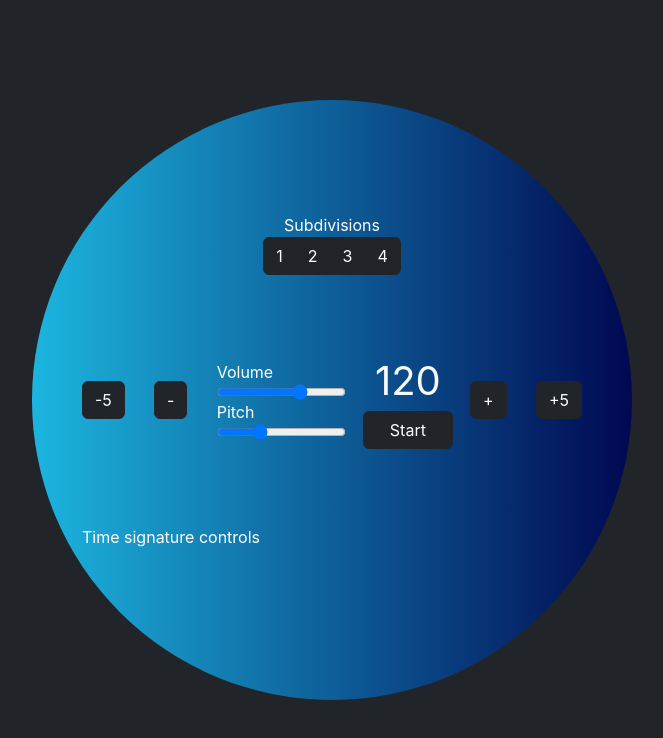
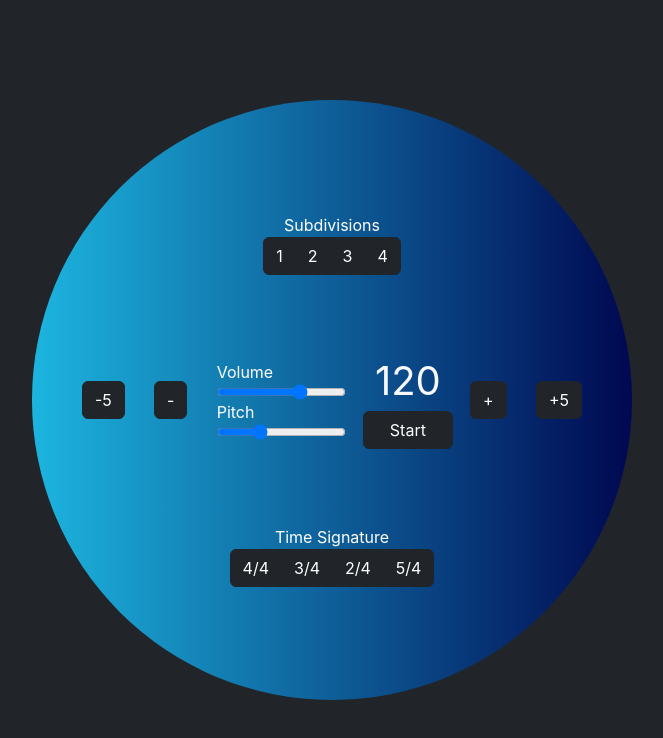
Before and after one commit to devbyjonah/metronome, a React (Create React App) app: page / in a window 1280 px wide. Shown: the top 738 px of the page, without its empty margins (308-971 px from the left). Built offline with nearby package versions, Linux system fonts and the light colour scheme.

Commit message:
added feature for changing time signature

```diff
--- a/src/MetronomeEngine.js
+++ b/src/MetronomeEngine.js
@@ -18,7 +18,7 @@ export default class MetronomeEngine {
 		this.intervalId = null; // reference to the setInterval making calls to scheduler
 		this.volume = 1;
 		this.pitch = 1000;
-		this.subdivision = 3; // number of subdivisions per beat
+		this.subdivision = 1; // number of subdivisions per beat
 	}
 
 	nextBeat() {
@@ -27,11 +27,11 @@ export default class MetronomeEngine {
 		this.nextNoteTime += secondsPerBeat;
 		// increment beat number, set to 0 if end of bar
 		this.currentBeat++;
-		if (this.currentBeat === this.beatsPerBar) {
+		if (this.currentBeat >= this.beatsPerBar) {
 			this.currentBeat = 0;
 		}
 	}
-	scheduleNote(beatNumber, time, pitch) {
+	scheduleNote(beatNumber, time, onBeat) {
 		// push not to queue for tracking
 		this.noteQueue.push({ note: beatNumber, time: time });
 
@@ -42,7 +42,13 @@ export default class MetronomeEngine {
 
 		gainNode.gain.value = this.volume;
 		// assign higher frequency for downbeats only
-		osc.frequency.value = pitch;
+		let pitch;
+		if (beatNumber === 0) {
+			pitch = this.pitch * 1.2;
+		} else {
+			pitch = this.pitch;
+		}
+		osc.frequency.value = onBeat ? pitch : this.pitch * 0.8;
 		//beatNumber % this.beatsPerBar === 0 ? this.pitch : this.pitch * 0.8;
 		envelope.gain.value = 1;
 		envelope.gain.exponentialRampToValueAtTime(1, time + 0.001);
@@ -68,7 +74,7 @@ export default class MetronomeEngine {
 				this.scheduleNote(
 					this.currentBeat,
 					this.nextNoteTime + secondsPerSubdivision * i,
-					i === 0 ? this.pitch : this.pitch * 0.8
+					i === 0
 				);
 			}
 			// move on to next beat
--- a/src/components/Metronome.js
+++ b/src/components/Metronome.js
@@ -6,6 +6,7 @@ import ToggleButton from "./ToggleButton";
 import MetronomeEngine from "../MetronomeEngine";
 import Sliders from "./Sliders";
 import Subdivisions from "./Subdivisions";
+import TimeSignatures from "./TimeSignatures";
 
 import "../css/Metronome.css";
 
@@ -28,15 +29,19 @@ export default function Metronome() {
 	};
 
 	const changeVolume = (event) => {
-		metronomeEngine.current.volume = event.target.value;
+		metronomeEngine.current.volume = Number(event.target.value);
 	};
 
 	const changePitch = (event) => {
-		metronomeEngine.current.pitch = event.target.value;
+		metronomeEngine.current.pitch = Number(event.target.value);
 	};
 
 	const changeSubdivision = (event) => {
-		metronomeEngine.current.subdivision = event.target.value;
+		metronomeEngine.current.subdivision = Number(event.target.value);
+	};
+
+	const changeSignature = (event) => {
+		metronomeEngine.current.beatsPerBar = Number(event.target.value);
 	};
 
 	return (
@@ -53,7 +58,7 @@ export default function Metronome() {
 					changePitch={changePitch}
 				/>
 			</div>
-			<div className="h-25">Time signature controls</div>
+			<TimeSignatures changeSignature={changeSignature} />
 		</div>
 	);
 }
--- /dev/null
+++ b/src/components/TimeSignatures.js
@@ -0,0 +1,23 @@
+import { Button, ButtonGroup } from "react-bootstrap";
+
+export default function TimeSignatures({ changeSignature }) {
+	return (
+		<div className="d-flex flex-column align-items-center justify-content-end text-center">
+			<label htmlFor="timeSignature">Time Signature</label>
+			<ButtonGroup name="timeSignature">
+				<Button onClick={changeSignature} value={4} variant="dark">
+					4/4
+				</Button>
+				<Button onClick={changeSignature} value={3} variant="dark">
+					3/4
+				</Button>
+				<Button onClick={changeSignature} value={2} variant="dark">
+					2/4
+				</Button>
+				<Button onClick={changeSignature} value={5} variant="dark">
+					5/4
+				</Button>
+			</ButtonGroup>
+		</div>
+	);
+}
```
